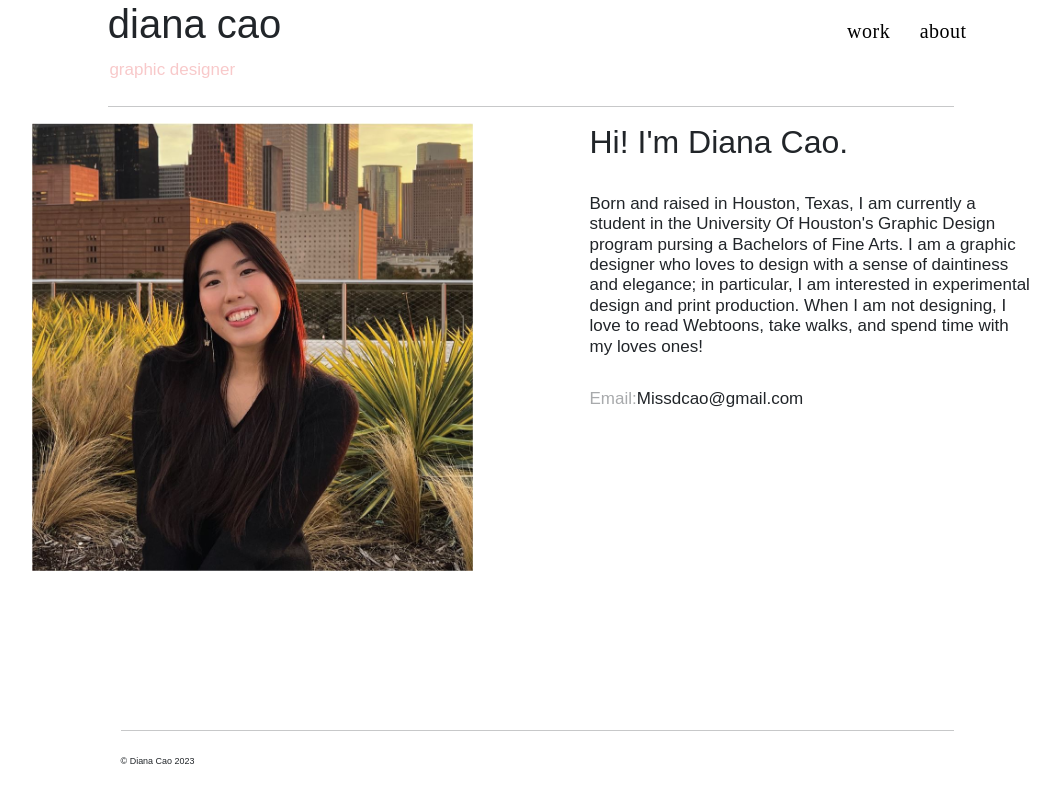
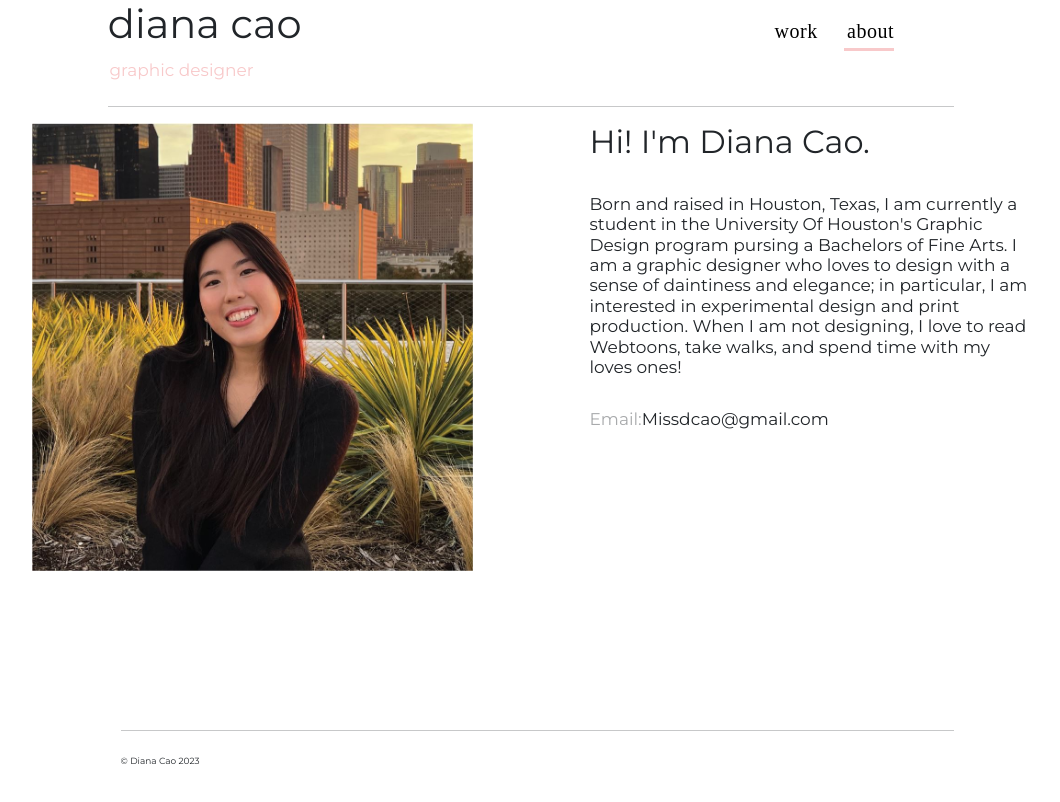
Before and after one commit to JacksonMang1998/index, a plain HTML site: page about.html in a window 1280 px wide. Shown: the whole page, without its empty margins (109-1169 px from the left). Drawn offline with nearby package versions, Linux system fonts and the light colour scheme.

Commit message:
Update about.html

```diff
--- a/about.html
+++ b/about.html
@@ -5,7 +5,9 @@
     <meta http-equiv="X-UA-Compatible" content="IE=edge">
     <meta name="viewport" content="width=device-width, initial-scale=1.0">
     <link href="https://cdn.jsdelivr.net/npm/bootstrap@5.1.3/dist/css/bootstrap.min.css" rel="stylesheet" integrity="sha384-1BmE4kWBq78iYhFldvKuhfTAU6auU8tT94WrHftjDbrCEXSU1oBoqyl2QvZ6jIW3" crossorigin="anonymous">
+    <link href='https://fonts.googleapis.com/css?family=Montserrat' rel='stylesheet'>
     <link rel="stylesheet" href="style.css">
+    <link rel="stylesheet" href="about.css">
 
     <title>Document</title>
 </head>
@@ -14,16 +16,16 @@
     <div class="intro container" id="work">
         <!--Name Work/About-->
         <div class="row">
-            <div class="diana col-xl-10 col-lg-12 col-md-12">
+            <div class="diana col-xl-9 col-lg-8 col-md-8 col-sm-6 col-xs-1">
                 <h1>diana cao</h1>
             </div>
-            <div class="work col-xl-1 d-flex justify-content-start p-3">
+            <div class="work col-xl-1 col-md-2 col-sm-2 col-xs-1 d-flex justify-content-start p-3 d-flex justify-content-start">
                 <a href="./index.html" class="navb"><h7>work</h7></a>
             </div>
-            <div class="about col-xl-1 col-xl-1 d-flex justify-content-start p-3">
-                <a href="./about.html" class="navb"><h7>about</h7></a>
+            <div class="about col-xl-1 col-xl-1 col-md-2 col-sm-2 col-xs-1 d-flex justify-content-start p-3 d-flex justify-content-start">
+                <a href="./about.html" class="nava"><h7>about</h7></a>
             </div>
-            <div class="graphic col-xl-2">
+            <div class="graphic col-xl-3">
                 <h6>graphic designer</h6>
             </div>
         </div>
@@ -31,8 +33,8 @@
     </div>
     <!--Pictures-->
     <div class="second container ">
-        <div class="row d-flex justify-content-around">
-            <div class="col-xl-5 m-0">
+        <div class="row d-flex justify-content-around align-content-center">
+            <div class="col-xl-5 m-0 d-flex justify-content-center">
                 <img src="./image/about.JPG" alt="" class="img-fluid">
             </div>
             <div class="col-xl-5">
@@ -49,7 +51,7 @@
     <!--Diana caption at end-->
     <div class="credit container">
         <hr>
-        <div class="col-xl-1">
+        <div class="col-xl-3">
             <h8>&copy; Diana Cao 2023</h8>
         </div>
 
```
